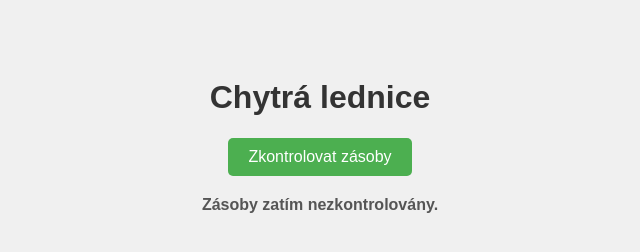
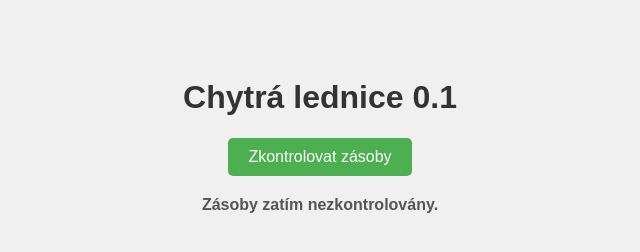
Before and after one commit to Jafisik/fridge_website, a plain HTML site: page src/index.html in a window 1280 px wide. Shown: the whole page, without its empty margins (320-960 px from the left). Drawn offline with Linux system fonts and the light colour scheme.

Commit message:
testupdate

```diff
--- a/src/index.html
+++ b/src/index.html
@@ -37,7 +37,7 @@
   </style>
 </head>
 <body>
-  <h1>Chytrá lednice</h1>
+  <h1>Chytrá lednice 0.1</h1>
   <button onclick="updateStatus()">Zkontrolovat zásoby</button>
   <div id="status">Zásoby zatím nezkontrolovány.</div>
 
```
